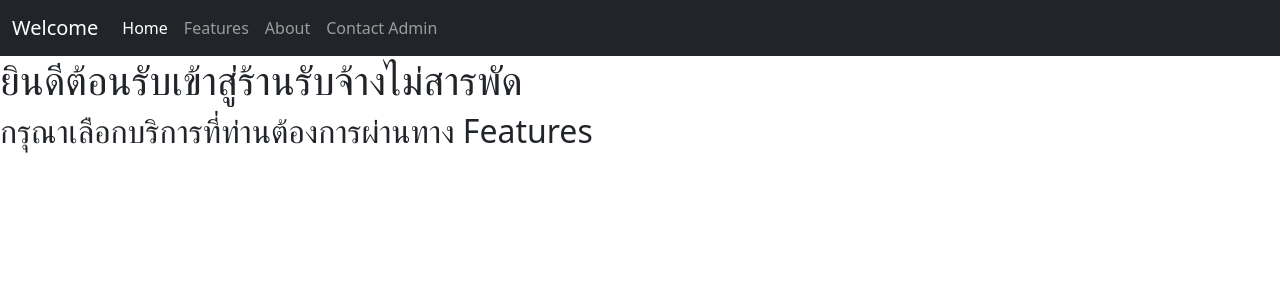
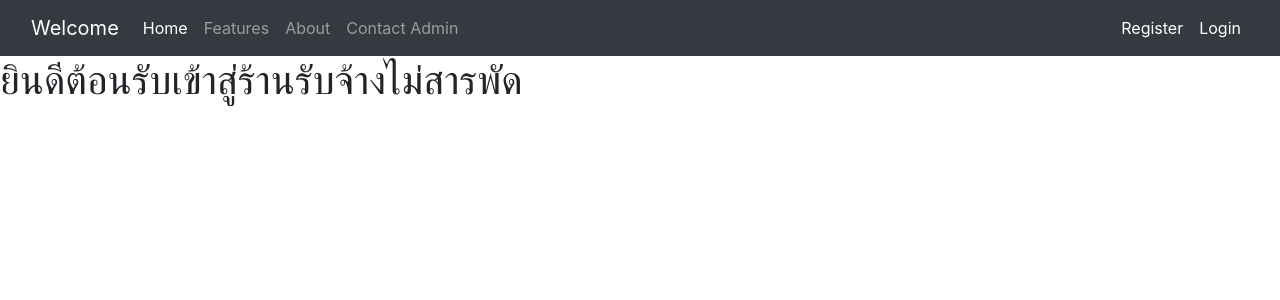
Before and after one commit to Pikcolo/pik_web, a Flask app: page / in a window 1280 px wide. Shown: the top 300 px of the page. Run offline with Flask 3, Linux system fonts and the light colour scheme.

Commit message:
fix navbar register and login in base.html

```diff
--- a/web/templates/base.html
+++ b/web/templates/base.html
@@ -1,8 +1,15 @@
 <!DOCTYPE html>
-<html>
+<html lang="en">
 <head>
+    <title>{% block title %}{% endblock %}</title>
     <link href="https://cdn.jsdelivr.net/npm/bootstrap@5.3.2/dist/css/bootstrap.min.css" rel="stylesheet" integrity="sha384-T3c6CoIi6uLrA9TneNEoa7RxnatzjcDSCmG1MXxSR1GAsXEV/Dwwykc2MPK8M2HN" crossorigin="anonymous">
-    <title>{% block title %}{% endblock %}</title>
+    <meta charset="utf-8">
+    <meta name="viewport" content="width=device-width, initial-scale=1">
+    <link rel="stylesheet" href="https://cdn.jsdelivr.net/npm/bootstrap@4.6.2/dist/css/bootstrap.min.css">
+    <script src="https://cdn.jsdelivr.net/npm/jquery@3.6.4/dist/jquery.slim.min.js"></script>
+    <script src="https://cdn.jsdelivr.net/npm/popper.js@1.16.1/dist/umd/popper.min.js"></script>
+    <script src="https://cdn.jsdelivr.net/npm/bootstrap@4.6.2/dist/js/bootstrap.bundle.min.js"></script>
+
 </head>
 <body>
     <nav class="navbar navbar-expand-lg navbar-dark bg-dark">
@@ -18,11 +25,15 @@
                 <a class="nav-link" href="{{url_for('About')}}">About</a>
                 <a class="nav-link" href="#">Contact Admin</a>
                 </div>
+                <div class="collapse navbar-collapse" id="navbarNavAltMarkup">
+                    <div class="navbar-nav ml-auto">
+                        <a class="nav-link active" aria-current="page" href="{{url_for('register')}}">Register</a>
+                        <a class="nav-link active" aria-current="page" href="{{url_for('login')}}">Login</a>
+                    </div>
             </div>
         </div>
     </nav>
     <h1>ยินดีต้อนรับเข้าสู่ร้านรับจ้างไม่สารพัด</h1>
-    <h2>กรุณาเลือกบริการที่ท่านต้องการผ่านทาง Features</h2>
     {% block content %}
     {% endblock %}
     <script src="https://cdn.jsdelivr.net/npm/@popperjs/core@2.11.8/dist/umd/popper.min.js" integrity="sha384-I7E8VVD/ismYTF4hNIPjVp/Zjvgyol6VFvRkX/vR+Vc4jQkC+hVqc2pM8ODewa9r" crossorigin="anonymous"></script>
```
